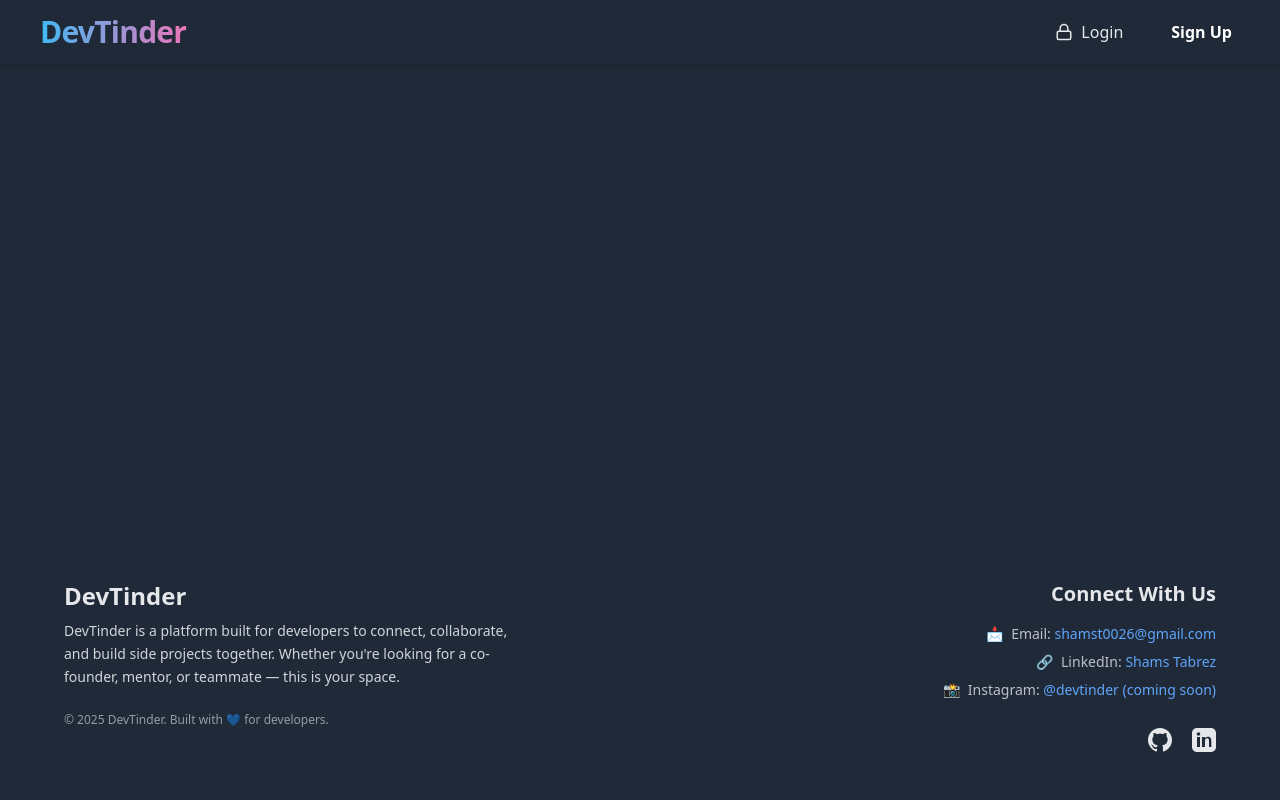
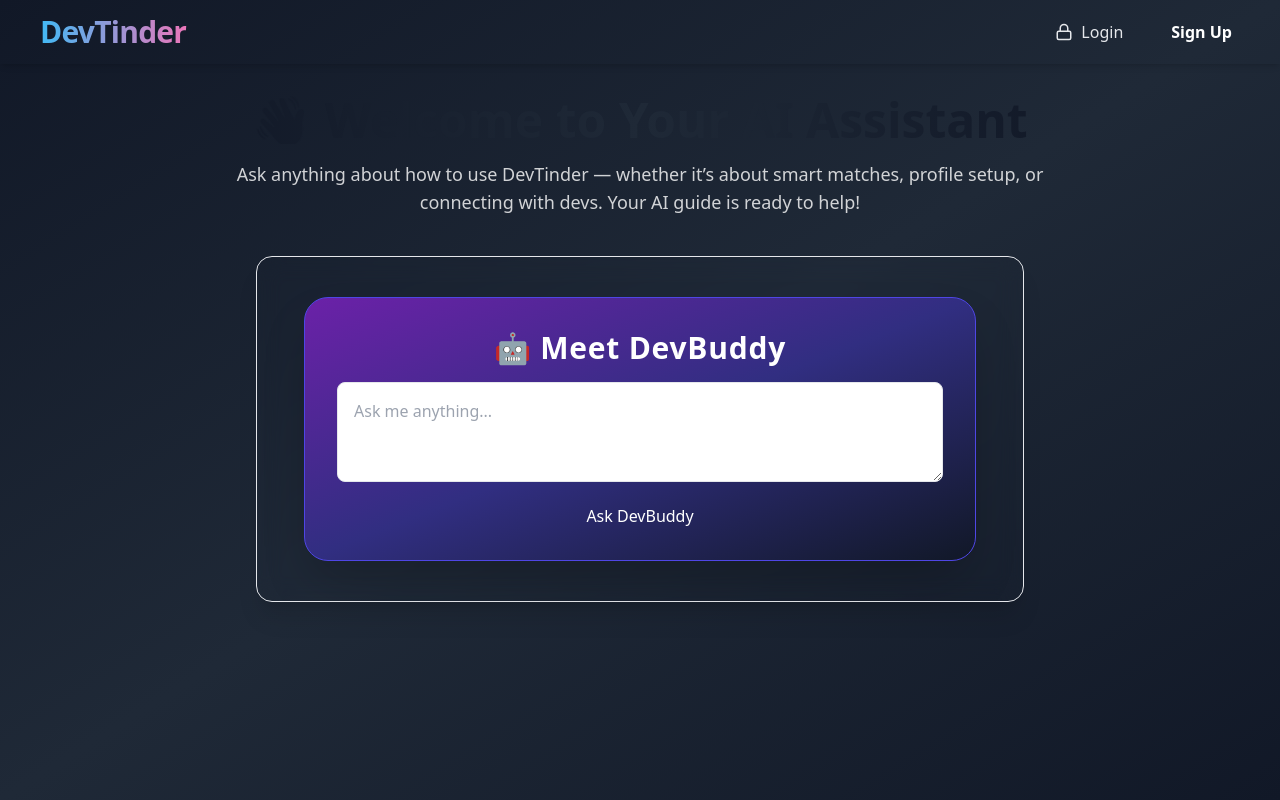
Before and after one commit to ashishku07/Chatterly-frontend, a React (Vite) app: page /assistant in a window 1280 px wide. Shown: the top 800 px of the page. Built offline with nearby package versions, Linux system fonts and the light colour scheme; no server answers.

Commit message:
added ai onboarding feature

```diff
--- a/src/App.jsx
+++ b/src/App.jsx
@@ -15,6 +15,8 @@ import EditProfile from "./components/EditProfile";
 import Requests from "./components/Requests";
 import Connections from "./components/Connections";
 import SmartMatches from "./components/SmartMatches";
+// import AIAssistant from "./components/AIAssistant";
+import Assistant from "./pages/Assistant";
 
 import { BASE_URL } from "./utils/constants";
 import { addUser } from "./utils/userSlice";
@@ -60,6 +62,8 @@ function App() {
             <Route path="/connections" element={<Connections />} />
             <Route path="/chat/:targetUserId" element={<Chat />} />
             <Route path="/smart-matches" element={<SmartMatches />} />
+            {/* <Route path="/assistant" element={<AIAssistant />} /> */}
+            <Route path="/assistant" element={<Assistant />} />
           </Routes>
         </main>
         <Toaster position="top-right" reverseOrder={false} />
--- /dev/null
+++ b/src/components/AIAssistant.jsx
@@ -0,0 +1,80 @@
+import { useState } from "react";
+import axios from "axios";
+import { BASE_URL } from "../utils/constants";
+
+const AIAssistant = () => {
+  const [message, setMessage] = useState("");
+  const [reply, setReply] = useState("");
+  const [loading, setLoading] = useState(false);
+
+  const handleSubmit = async () => {
+    if (!message.trim()) return;
+    setLoading(true);
+    try {
+      const res = await axios.post(
+        `${BASE_URL}/api/ai-assistant`,
+        { message },
+        { withCredentials: true }
+      );
+      setReply(res.data.reply || "No response from DevBuddy.");
+    } catch (err) {
+      console.error("AI error:", err);
+      setReply("Something went wrong. Please try again.");
+    } finally {
+      setLoading(false);
+      setMessage("");
+    }
+  };
+
+  const handleKeyPress = (e) => {
+    if (e.key === "Enter" && !e.shiftKey) {
+      e.preventDefault();
+      handleSubmit();
+    }
+  };
+
+  return (
+    <div className="flex justify-center items-center">
+      <div className="w-full max-w-2xl bg-gradient-to-br from-purple-800 via-indigo-900 to-gray-900 text-white p-8 rounded-3xl shadow-2xl border border-indigo-600">
+        <h2 className="text-3xl font-bold mb-4 text-center tracking-wide">
+          🤖 Meet <span className="text-accent font-extrabold">DevBuddy</span>
+        </h2>
+        {/* <p className="text-center text-sm text-white/70 mb-6">
+          Your personal assistant to navigate DevTinder. Ask anything about
+          profile setup, smart matching, or building connections!
+        </p> */}
+
+        <textarea
+          className="textarea w-full min-h-[100px] bg-base-100 text-base-content p-4 rounded-lg border border-base-300 focus:outline-none focus:ring-2 focus:ring-accent"
+          placeholder="Ask me anything..."
+          value={message}
+          onChange={(e) => setMessage(e.target.value)}
+          onKeyDown={handleKeyPress}
+        />
+
+        <div className="mt-4 flex justify-center">
+          <button
+            onClick={handleSubmit}
+            className="btn btn-accent btn-md px-6 hover:scale-105 transition-transform duration-200"
+            disabled={loading}
+          >
+            {loading ? "Thinking..." : "Ask DevBuddy"}
+          </button>
+        </div>
+
+        {reply && (
+          <div className="mt-6 bg-base-100 text-base-content p-5 rounded-xl border border-base-300 shadow-sm">
+            <h3 className="text-sm font-semibold text-base-content/70 mb-1">
+              💡 DevBuddy Says:
+            </h3>
+            <p className="whitespace-pre-line leading-relaxed tracking-wide">
+              {reply}
+            </p>
+          </div>
+        )}
+      </div>
+    </div>
+  );
+};
+
+export default AIAssistant;
--- /dev/null
+++ b/src/components/FoatingAssistantButton.jsx
@@ -0,0 +1,19 @@
+// components/FloatingAssistantButton.jsx
+import { useNavigate } from "react-router-dom";
+import { FaRobot } from "react-icons/fa";
+
+const FloatingAssistantButton = () => {
+  const navigate = useNavigate();
+
+  return (
+    <button
+      onClick={() => navigate("/assistant")}
+      className="fixed bottom-6 right-6 z-50 bg-primary text-white p-3 rounded-full shadow-lg hover:scale-105 transition-all"
+      aria-label="Open AI Assistant"
+    >
+      <FaRobot size={22} />
+    </button>
+  );
+};
+
+export default FloatingAssistantButton;
--- a/src/components/Home.jsx
+++ b/src/components/Home.jsx
@@ -195,6 +195,13 @@ const Home = () => {
           </a>
         </div>
       </section>
+      <a
+        href="/assistant"
+        className="fixed bottom-20 right-6 z-[9999] w-14 h-14 flex items-center justify-center bg-gradient-to-r from-indigo-500 via-purple-500 to-pink-500 text-white text-2xl rounded-full shadow-lg hover:scale-110 transition-transform duration-300"
+        title="AI Assistant"
+      >
+        🤖
+      </a>
     </div>
   );
 };
--- a/src/components/Login.jsx
+++ b/src/components/Login.jsx
@@ -162,6 +162,13 @@ const Login = () => {
           </p>
         </form>
       </div>
+      <a
+        href="/assistant"
+        className="fixed bottom-20 right-6 z-[9999] w-14 h-14 flex items-center justify-center bg-gradient-to-r from-indigo-500 via-purple-500 to-pink-500 text-white text-2xl rounded-full shadow-lg hover:scale-110 transition-transform duration-300"
+        title="AI Assistant"
+      >
+        🤖
+      </a>
     </div>
   );
 };
--- a/src/components/NavBar.jsx
+++ b/src/components/NavBar.jsx
@@ -5,6 +5,7 @@ import { BASE_URL } from "../utils/constants";
 import { removeUser } from "../utils/userSlice";
 import { removeFeed } from "../utils/feedSlice";
 import { FiLock } from "react-icons/fi"; // Feather lock icon
+import { FiUser, FiUsers, FiInbox } from "react-icons/fi";
 
 const Navbar = () => {
   const user = useSelector((store) => store.user);
@@ -74,16 +75,28 @@ const Navbar = () => {
                   className="menu menu-sm dropdown-content mt-3 z-[100] p-2 shadow-lg bg-base-100 rounded-box w-52 border border-base-300"
                 >
                   <li>
-                    <Link to="/profile">Profile</Link>
+                    <Link to="/profile">
+                      <FiUser className="inline mr-2" />
+                      Profile
+                    </Link>
                   </li>
                   <li>
-                    <Link to="/connections">Connections</Link>
+                    <Link to="/connections">
+                      <FiUsers className="inline mr-2" />
+                      Connections
+                    </Link>
                   </li>
                   <li>
-                    <Link to="/requests">Requests</Link>
+                    <Link to="/requests">
+                      <FiInbox className="inline mr-2" />
+                      Requests
+                    </Link>
                   </li>
                   <li>
                     <Link to="/smart-matches">Smart Matches 💡</Link>
+                  </li>
+                  <li>
+                    <Link to="/assistant">AI Assistant 🤖</Link>
                   </li>
                   <li>
                     <button
@@ -140,16 +153,28 @@ const Navbar = () => {
             {user ? (
               <>
                 <li>
-                  <Link to="/profile">Profile</Link>
+                  <Link to="/profile">
+                    <FiUser className="inline mr-2" />
+                    Profile
+                  </Link>
                 </li>
                 <li>
-                  <Link to="/connections">Connections</Link>
+                  <Link to="/connections">
+                    <FiUsers className="inline mr-2" />
+                    Connections
+                  </Link>
                 </li>
                 <li>
-                  <Link to="/requests">Requests</Link>
+                  <Link to="/requests">
+                    <FiInbox className="inline mr-2" />
+                    Requests
+                  </Link>
                 </li>
                 <li>
                   <Link to="/smart-matches">Smart Matches 💡</Link>
+                </li>
+                <li>
+                  <Link to="/assistant">AI Assistant 🤖</Link>
                 </li>
                 <li>
                   <button
--- /dev/null
+++ b/src/pages/Assistant.jsx
@@ -0,0 +1,26 @@
+import AIAssistant from "../components/AIAssistant";
+
+const Assistant = () => {
+  return (
+    <div className="min-h-screen pt-24 pb-12 px-4 bg-gradient-to-br from-gray-900 via-gray-800 to-gray-900 text-white">
+      <div className="max-w-4xl mx-auto text-center">
+        <h1 className="text-4xl sm:text-5xl font-extrabold bg-gradient-to-r from-primary to-accent bg-clip-text text-transparent mb-4 animate-fade-in">
+          👋 Welcome to Your AI Assistant
+        </h1>
+
+        <p className="text-base sm:text-lg text-white/80 mb-10 leading-relaxed animate-fade-in delay-100">
+          Ask anything about how to use{" "}
+          <span className="text-accent font-medium">DevTinder</span> — whether
+          it’s about smart matches, profile setup, or connecting with devs. Your
+          AI guide is ready to help!
+        </p>
+      </div>
+
+      <div className="max-w-3xl mx-auto bg-base-100/5 backdrop-blur-md rounded-2xl border border-base-300 shadow-xl p-6 sm:p-10">
+        <AIAssistant />
+      </div>
+    </div>
+  );
+};
+
+export default Assistant;
--- a/src/utils/constants.js
+++ b/src/utils/constants.js
@@ -1,5 +1,5 @@
 // for sandbox environment
-// export const BASE_URL = "http://localhost:3000";
+export const BASE_URL = "http://localhost:3000";
 
 //for development, you can use the following line
-export const BASE_URL = "/api";
+// export const BASE_URL = "/api";
```
